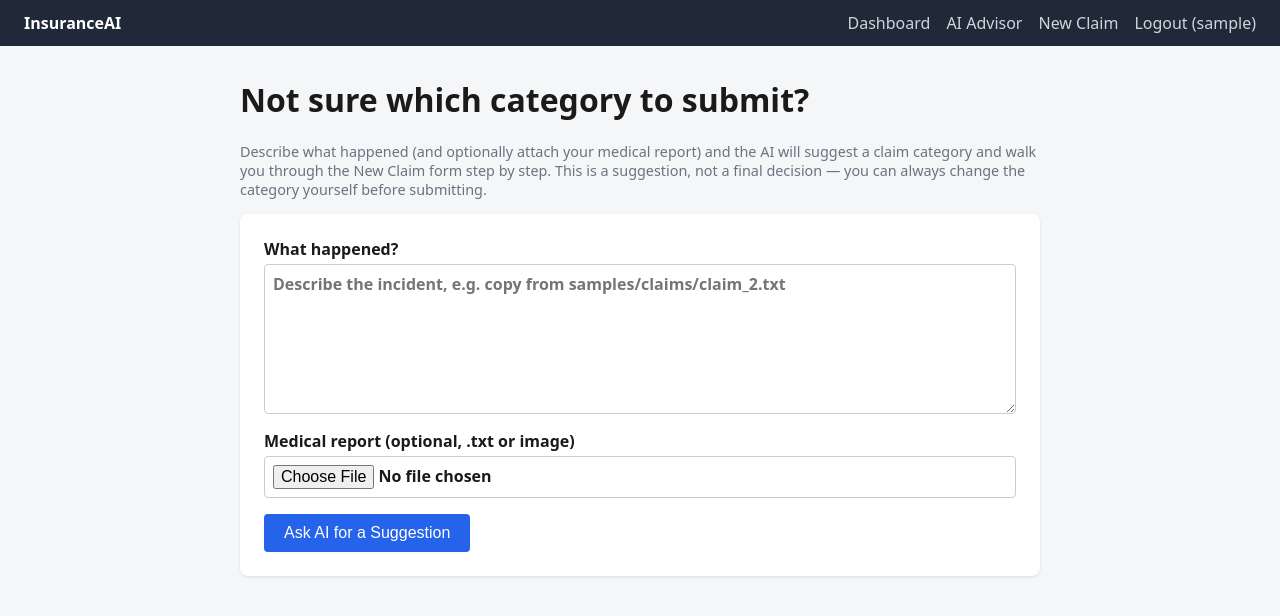
After one commit to reachsatyavs/student-dev-utilities, a Flask app: page /claims/advisor in a window 1280 px wide. The commit adds this page. Shown: the top 616 px of the page. Run offline with Flask 3, Linux system fonts and the light colour scheme; the visitor is signed in with stand-in values (Sample User, id 1); data that the repository does not hold is empty.

Commit message:
Fix insuranceAI Groq integration and add AI claim category advisor
- Swap the decommissioned llama-4-scout model for qwen/qwen3.6-27b (the
  only currently available vision-capable model on Groq), and account for
  its variable reasoning-token usage: raise max_tokens and treat an empty
  response as a failure instead of silently returning nothing.
- Enforce separate upload allow-lists for the incident photo vs. medical
  report fields, so a .txt file can no longer be accepted into the photo
  field and sent to Groq as a fake image.
- Add an AI claim advisor (/claims/advisor): given a free-text description
  and optional medical report, suggests a claim category from a fixed list
  plus a step-by-step checklist for the New Claim form, with "Start This
  Claim" carrying the description/category/medical report over. Category
  matching is normalized/fuzzy so near-miss phrasing from the model doesn't
  collapse to "Other / Not Sure".
- Document the actual local MySQL + phpMyAdmin setup (Homebrew + PHP's
  built-in server) in README.txt, replacing the XAMPP/MAMP/WAMP assumption.

Co-Authored-By: Claude Sonnet 5 <noreply@anthropic.com>

```diff
--- a/python/insuranceAI/app.py
+++ b/python/insuranceAI/app.py
@@ -6,8 +6,8 @@ from werkzeug.utils import secure_filename
 
 from config import Config
 from extensions import db, login_manager
-from models import User, Claim
-from ai_claim import generate_claim_summary
+from models import User, Claim, CLAIM_CATEGORIES
+from ai_claim import generate_claim_summary, suggest_claim_category
 
 
 def create_app():
@@ -23,16 +23,16 @@ def create_app():
     def load_user(user_id):
         return User.query.get(int(user_id))
 
-    def allowed_file(filename):
+    def allowed_file(filename, allowed_extensions):
         return (
             "." in filename
-            and filename.rsplit(".", 1)[1].lower() in app.config["ALLOWED_EXTENSIONS"]
+            and filename.rsplit(".", 1)[1].lower() in allowed_extensions
         )
 
-    def save_upload(file_storage):
+    def save_upload(file_storage, allowed_extensions):
         if not file_storage or file_storage.filename == "":
             return None
-        if not allowed_file(file_storage.filename):
+        if not allowed_file(file_storage.filename, allowed_extensions):
             flash(f"File type not allowed: {file_storage.filename}")
             return None
         filename = f"{uuid.uuid4().hex}_{secure_filename(file_storage.filename)}"
@@ -71,6 +71,35 @@ def create_app():
         )
         return render_template("dashboard.html", claims=claims)
 
+    @app.route("/claims/advisor", methods=["GET", "POST"])
+    @login_required
+    def claims_advisor():
+        suggestion = None
+        description = ""
+        medical_filename = None
+
+        if request.method == "POST":
+            description = request.form.get("description", "").strip()
+            if not description:
+                flash("Describe what happened first, then ask for a suggestion.")
+                return render_template("advisor.html", description=description)
+
+            medical_filename = save_upload(
+                request.files.get("medical_report"), app.config["ALLOWED_MEDICAL_REPORT_EXTENSIONS"]
+            )
+            medical_path = (
+                os.path.join(app.config["UPLOAD_FOLDER"], medical_filename) if medical_filename else None
+            )
+
+            suggestion = suggest_claim_category(description, medical_path)
+
+        return render_template(
+            "advisor.html",
+            description=description,
+            medical_filename=medical_filename,
+            suggestion=suggestion,
+        )
+
     @app.route("/claims/new", methods=["GET", "POST"])
     @login_required
     def new_claim():
@@ -78,14 +107,30 @@ def create_app():
             age = request.form.get("age", type=int)
             location = request.form.get("location", "").strip()
             gender = request.form.get("gender", "").strip()
+            category = request.form.get("category", "").strip() or None
             description = request.form.get("description", "").strip()
 
             if not (age and location and gender and description):
                 flash("Please fill in age, location, gender, and a description.")
-                return render_template("new_claim.html")
+                return render_template(
+                    "new_claim.html",
+                    categories=CLAIM_CATEGORIES,
+                    prefill_category=category or "",
+                    prefill_description=description,
+                    existing_medical_report_filename=request.form.get("existing_medical_report_filename", ""),
+                )
 
-            image_filename = save_upload(request.files.get("image"))
-            medical_filename = save_upload(request.files.get("medical_report"))
+            image_filename = save_upload(
+                request.files.get("image"), app.config["ALLOWED_IMAGE_EXTENSIONS"]
+            )
+            medical_filename = save_upload(
+                request.files.get("medical_report"), app.config["ALLOWED_MEDICAL_REPORT_EXTENSIONS"]
+            )
+            # If the advisor already saved a medical report and the user
+            # didn't attach a new one here, reuse that one instead of
+            # making them upload the same file twice.
+            if not medical_filename:
+                medical_filename = request.form.get("existing_medical_report_filename") or None
 
             image_path = (
                 os.path.join(app.config["UPLOAD_FOLDER"], image_filename) if image_filename else None
@@ -103,6 +148,7 @@ def create_app():
                 age=age,
                 location=location,
                 gender=gender,
+                category=category,
                 description=description,
                 image_filename=image_filename,
                 medical_report_filename=medical_filename,
@@ -112,7 +158,13 @@ def create_app():
             db.session.commit()
             return redirect(url_for("claim_detail", claim_id=claim.id))
 
-        return render_template("new_claim.html")
+        return render_template(
+            "new_claim.html",
+            categories=CLAIM_CATEGORIES,
+            prefill_category=request.args.get("category", ""),
+            prefill_description=request.args.get("description", ""),
+            existing_medical_report_filename=request.args.get("medical_filename", ""),
+        )
 
     @app.route("/claims/<int:claim_id>")
     @login_required
--- a/python/insuranceAI/static/style.css
+++ b/python/insuranceAI/static/style.css
@@ -18,3 +18,10 @@ button:hover { background: #1d4ed8; }
 .hint { color: #6b7280; font-size: 0.9rem; }
 .claim-image { max-width: 100%; border-radius: 4px; margin-top: 8px; }
 .ai-summary { background: white; padding: 16px; border-radius: 8px; white-space: pre-wrap; }
+.suggestion-box { margin-top: 24px; border: 1px solid #bfdbfe; }
+.category-badge {
+  display: inline-block; background: #2563eb; color: white; font-weight: 600;
+  padding: 6px 14px; border-radius: 999px; margin-bottom: 8px;
+}
+.steps-list { padding-left: 20px; }
+.steps-list li { margin-bottom: 8px; }
--- /dev/null
+++ b/python/insuranceAI/templates/advisor.html
@@ -0,0 +1,47 @@
+{% extends "base.html" %}
+{% block content %}
+<h1>Not sure which category to submit?</h1>
+<p class="hint">
+  Describe what happened (and optionally attach your medical report) and the
+  AI will suggest a claim category and walk you through the New Claim form
+  step by step. This is a suggestion, not a final decision &mdash; you can
+  always change the category yourself before submitting.
+</p>
+
+<form method="post" enctype="multipart/form-data" class="card">
+  <label>What happened?
+    <textarea name="description" rows="6" placeholder="Describe the incident, e.g. copy from samples/claims/claim_2.txt" required>{{ description }}</textarea>
+  </label>
+  <label>Medical report (optional, .txt or image)
+    <input type="file" name="medical_report" accept=".txt,.png,.jpg,.jpeg,.gif">
+  </label>
+  <button type="submit">Ask AI for a Suggestion</button>
+</form>
+
+{% if suggestion %}
+<div class="card suggestion-box">
+  <p class="category-badge">{{ suggestion.category }}</p>
+  <p>{{ suggestion.reason }}</p>
+
+  {% if suggestion.error %}
+  <p class="hint">(AI suggestion unavailable, showing a generic checklist instead: {{ suggestion.error }})</p>
+  {% endif %}
+
+  <h3>Steps to follow on the New Claim form</h3>
+  <ol class="steps-list">
+    {% for step in suggestion.steps %}
+    <li>{{ step }}</li>
+    {% endfor %}
+  </ol>
+
+  <form method="get" action="{{ url_for('new_claim') }}">
+    <input type="hidden" name="category" value="{{ suggestion.category }}">
+    <input type="hidden" name="description" value="{{ description }}">
+    {% if medical_filename %}
+    <input type="hidden" name="medical_filename" value="{{ medical_filename }}">
+    {% endif %}
+    <button type="submit">Start This Claim &rarr;</button>
+  </form>
+</div>
+{% endif %}
+{% endblock %}
--- a/python/insuranceAI/templates/base.html
+++ b/python/insuranceAI/templates/base.html
@@ -10,6 +10,7 @@
     <span class="brand">InsuranceAI</span>
     {% if current_user.is_authenticated %}
       <a href="{{ url_for('dashboard') }}">Dashboard</a>
+      <a href="{{ url_for('claims_advisor') }}">AI Advisor</a>
       <a href="{{ url_for('new_claim') }}">New Claim</a>
       <a href="{{ url_for('logout') }}">Logout ({{ current_user.username }})</a>
     {% endif %}
--- a/python/insuranceAI/templates/claim_detail.html
+++ b/python/insuranceAI/templates/claim_detail.html
@@ -5,6 +5,9 @@
 
 <div class="card">
   <p><strong>Status:</strong> {{ claim.status }}</p>
+  {% if claim.category %}
+  <p><strong>Category:</strong> {{ claim.category }}</p>
+  {% endif %}
   <p><strong>Submitted:</strong> {{ claim.created_at.strftime("%Y-%m-%d %H:%M") }}</p>
   <p><strong>Age:</strong> {{ claim.age }} &nbsp; <strong>Gender:</strong> {{ claim.gender }} &nbsp; <strong>Location:</strong> {{ claim.location }}</p>
   <p><strong>Description:</strong><br>{{ claim.description }}</p>
```
Also changed, not shown: python/insuranceAI/ai_claim.py (+174 -12 lines), python/insuranceAI/config.py (+7 -2 lines), python/insuranceAI/models.py (+12 -0 lines), python/insuranceAI/samples/CATEGORY_GUIDE.txt (added, +43 -0 lines), python/insuranceAI/templates/dashboard.html (+6 -2 lines), python/insuranceAI/templates/new_claim.html (+16 -1 lines), python/insuranceAI/README.txt, 1 other file.
